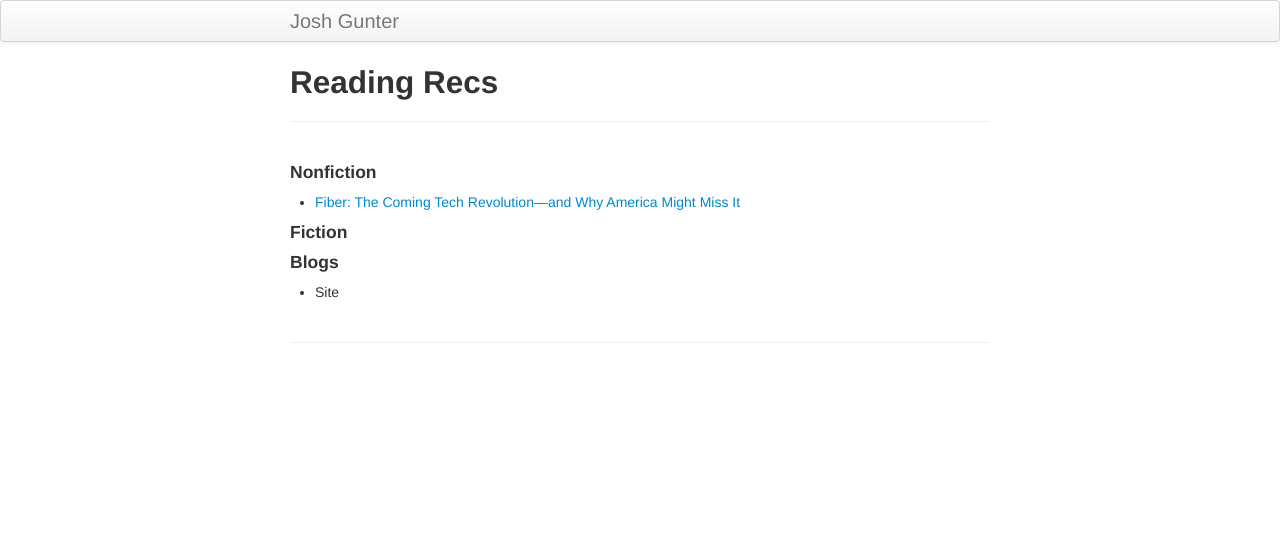
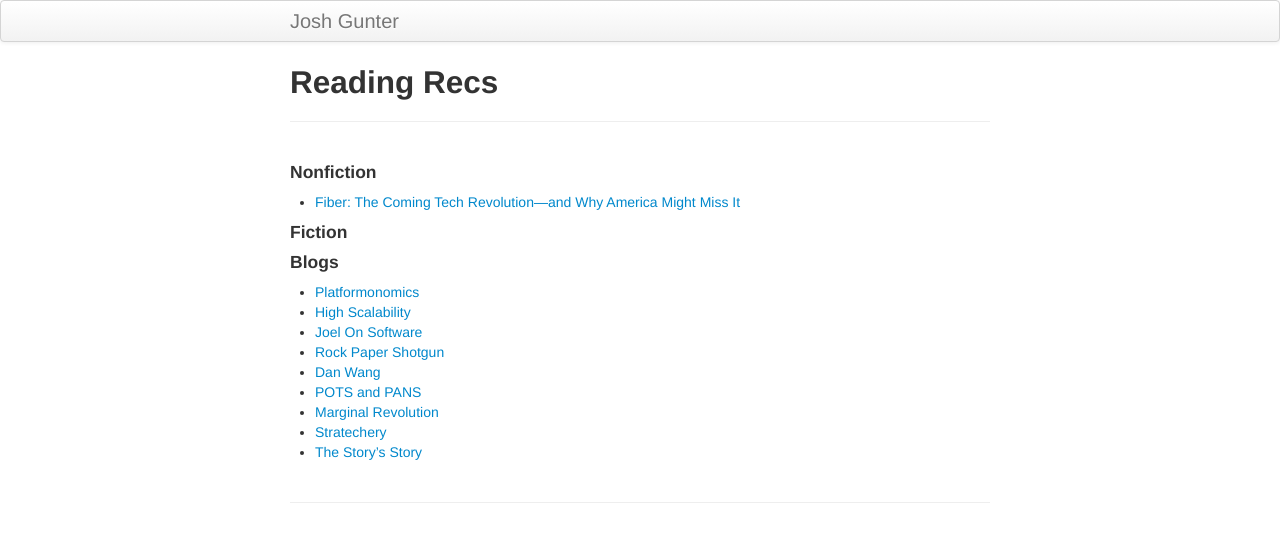
Before and after one commit to joshgunter/gunter_website, a Jekyll site: the page built from index.md, in a window 1280 px wide. Shown: the top 542 px of the page. Built offline with Jekyll 4.4.1, drawn with Linux system fonts in a browser that asks for light colours.

Commit message:
Add blog list

```diff
--- a/index.md
+++ b/index.md
@@ -10,4 +10,12 @@ description: A personal website for Josh Gunter.
 #### Fiction
 
 #### Blogs
-- Site
+- [Platformonomics](http://www.platformonomics.com/)
+- [High Scalability](http://highscalability.com/)
+- [Joel On Software](https://www.joelonsoftware.com/)
+- [Rock Paper Shotgun](https://www.rockpapershotgun.com/)
+- [Dan Wang](https://danwang.co/)
+- [POTS and PANS](https://potsandpansbyccg.com/)
+- [Marginal Revolution](https://marginalrevolution.com/)
+- [Stratechery](https://stratechery.com/)
+- [The Story's Story](https://jakeseliger.com/)
```
